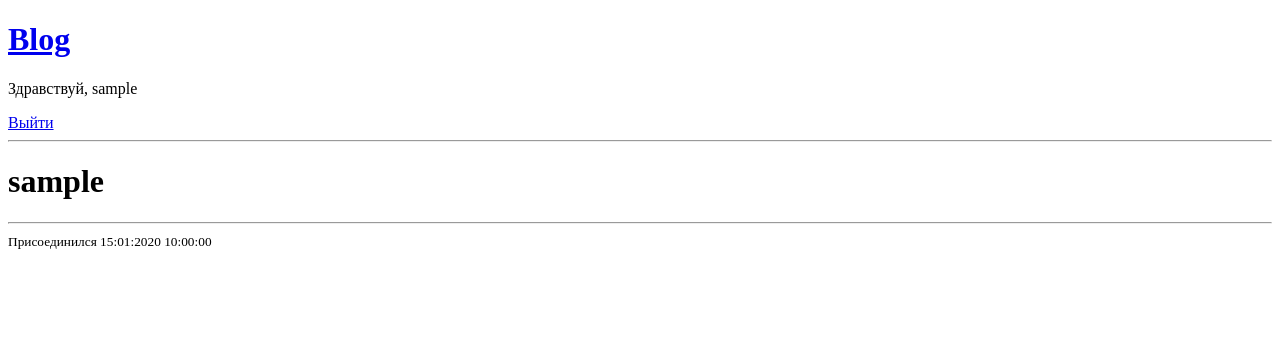
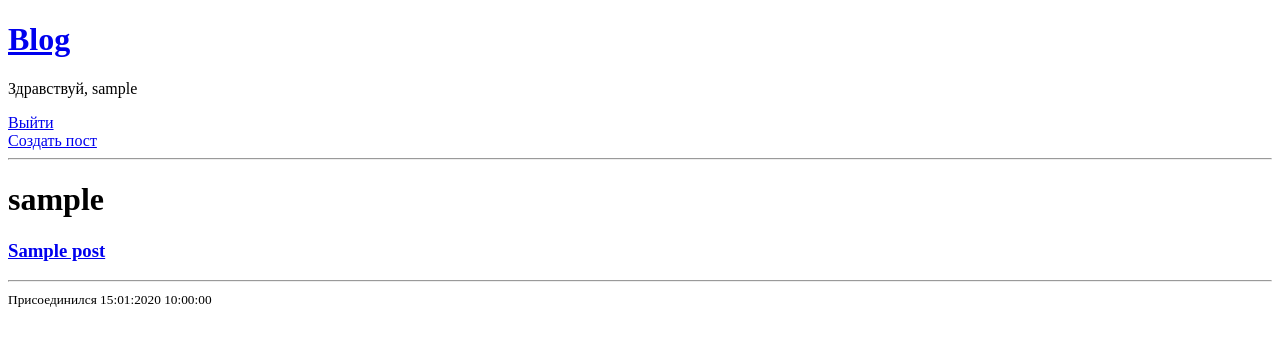
Before and after one commit to whitebbit/django-blog, a Django app: a page that uses templates/navbar.html in a window 1280 px wide. Shown: the top 346 px of the page. Run offline with Django 4.2, Linux system fonts and the light colour scheme; a user stored in the database is signed in; tables that the repository leaves empty hold one stand-in row (values such as "Sample post").

Commit message:
end editing profile and home pages

```diff
--- a/base/templates/base/home.html
+++ b/base/templates/base/home.html
@@ -26,10 +26,6 @@
     </div> -->
 
     <div>
-        {% if request.user.is_authenticated %}
-        <a href="{% url 'create_post' %}">Создать пост</a>
-        {% endif %}
-
         <!-- <h5>Количевсто новостей: {{post_count}}</h5> -->
 
         {% for user in users %}
--- a/base/templates/base/post.html
+++ b/base/templates/base/post.html
@@ -15,7 +15,7 @@
 
     <div>
         <div>
-            {% if request.user.is_superuser %}
+            {% if request.user == post.author %}
             <a href="{% url 'update_post' post.id %}">Редактировать</a>
             <a href="{% url 'delete_post' post.id %}">Удалить</a>
             {% endif %}
@@ -29,7 +29,7 @@
         </div>
 
         <div>
-        <div class="comment-wrapper">
+      <!--   <div class="comment-wrapper">
             <h3>Комментарии</h3>
 
             {% for comment in comments %}
@@ -52,7 +52,7 @@
                 <input type="text" name="body" placeholder="Комментарий...">
             </form>
         </div>
-        {% endif %}
+        {% endif %} -->
     </div>
     </div>
 
--- a/base/templates/base/profile.html
+++ b/base/templates/base/profile.html
@@ -3,6 +3,11 @@
 {% block content %}
 
 <h1>{{user}}</h1>
+{% for post in posts %}
+    <div>
+        <h3><a href="{% url 'post' post.id %}">{{post}}</a></h3>
+    </div>
+{% endfor %}
 <hr>
 <small>Присоединился  {{user.date_joined|date:"d:m:Y H:i:s"}}</small>
 
--- a/base/views.py
+++ b/base/views.py
@@ -66,7 +66,7 @@ def home(request):
 
 
 def post(request, pk):
-    current_post = Post.objects.get(title=pk)
+    current_post = Post.objects.get(id=pk)
     comments = current_post.comment_set.all().order_by("-created")
 
     if request.method == "POST":
--- a/game_news/settings.py
+++ b/game_news/settings.py
@@ -37,7 +37,7 @@ INSTALLED_APPS = [
     'django.contrib.sessions',
     'django.contrib.messages',
     'django.contrib.staticfiles',
-
+    'rest_framework',
     "base.apps.BaseConfig"
 ]
 
--- a/templates/navbar.html
+++ b/templates/navbar.html
@@ -9,6 +9,12 @@
 <a href="{% url 'login' %}">Войти</a>
 {% endif %}
 
+<div>
+  {% if request.user.is_authenticated %}
+    <a href="{% url 'create_post' %}">Создать пост</a>
+  {% endif %}
+</div>
+
 <!-- <form method="GET" action="{% url 'home' %}">
   <input type="text" name="q" placeholder="Поиск...">
 </form> -->
```
Also changed, not shown: base/api/__init__.py (added), base/api/serializers.py (added), base/api/views.py (added).
